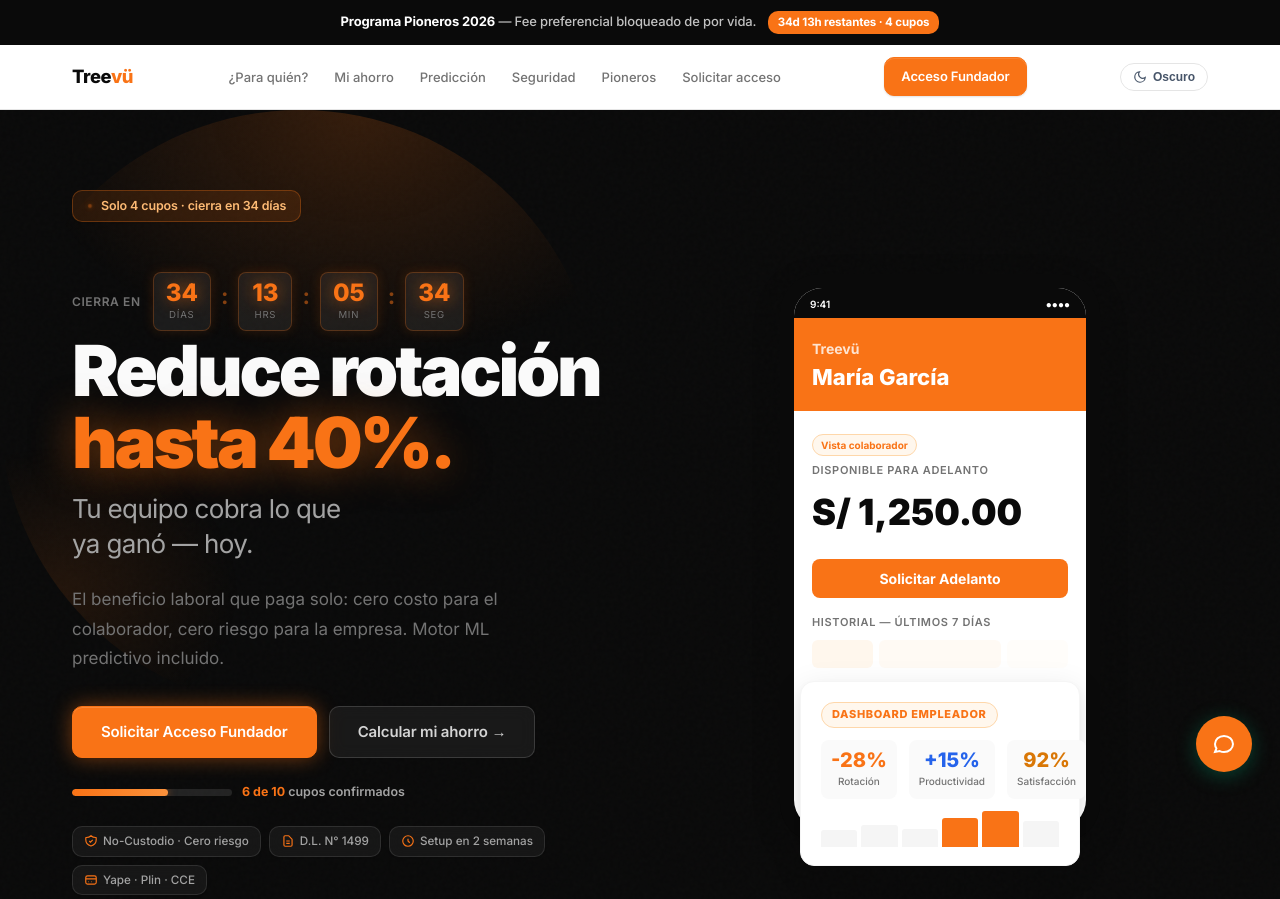
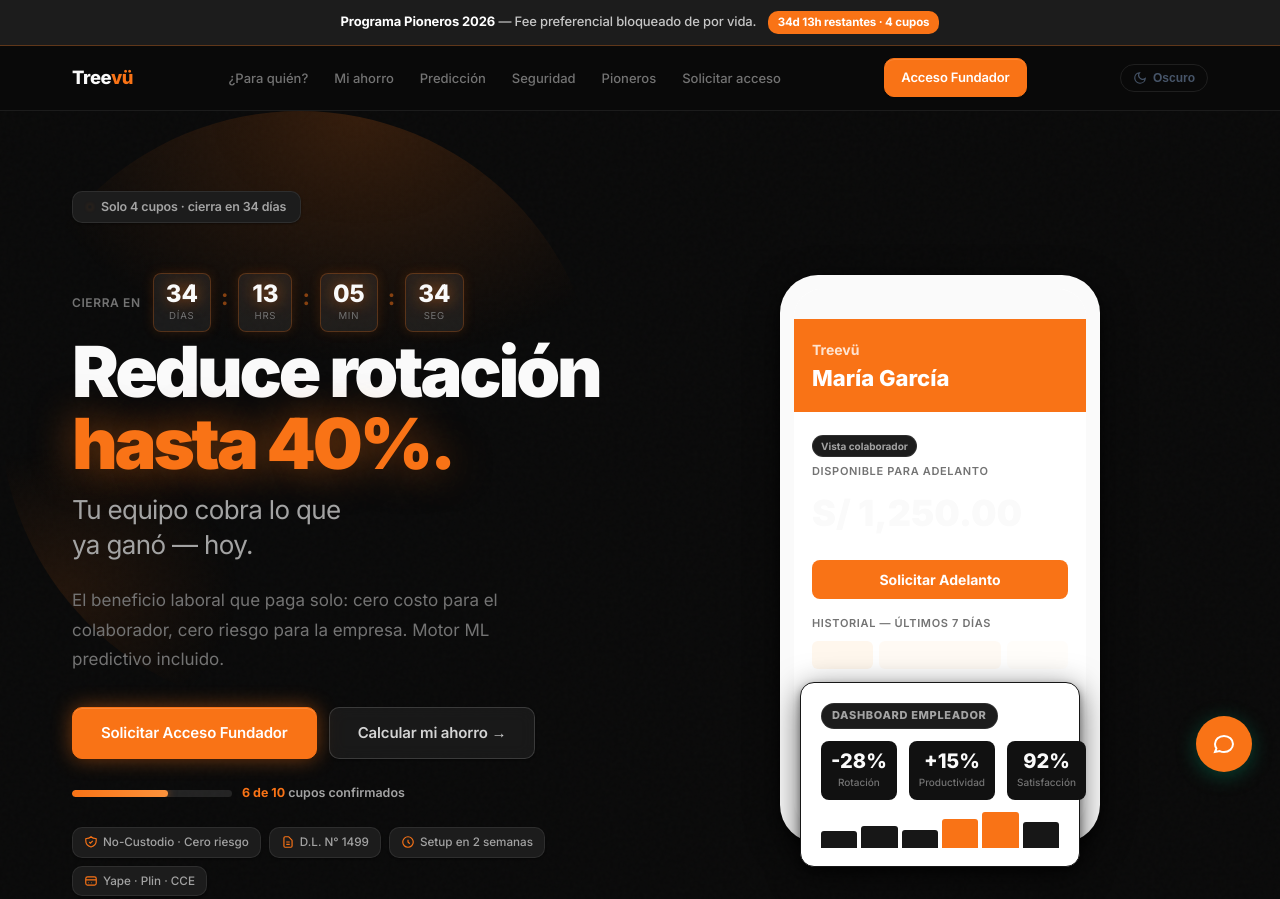
Before and after one commit to Treevu-ai/treevu-ai-repo-landing, a website: page index.html in a window 1280 px wide. Shown: the top 899 px of the page. Drawn offline with Linux system fonts and the light colour scheme.

Commit message:
Dark theme global: toda la página en paleta oscura + naranja coherente

```diff
--- a/index.html
+++ b/index.html
@@ -22,61 +22,63 @@
   --danger:         #DC2626;
   --warning:        #F59E0B;
 
-  /* Neutrals — 5-level text hierarchy (Brex/Mercury pattern) */
-  --text-strong:    #0a0a0a;
-  --text-default:   #171717;
-  --text-subdued:   #525252;
+  /* Text — dark-first (light text on dark bg) */
+  --text-strong:    #fafafa;
+  --text-default:   #e5e5e5;
+  --text-subdued:   #a3a3a3;
   --text-dim:       #737373;
-  --text-disabled:  #a3a3a3;
-
-  /* Surface */
-  --neutral-900:    #0a0a0a;
-  --neutral-800:    #171717;
-  --neutral-700:    #404040;
+  --text-disabled:  #525252;
+
+  /* Surfaces */
+  --surface-base:    #0a0a0a;
+  --surface-raised:  #141414;
+  --surface-overlay: #1c1c1c;
+  --surface-alt:     #111111;
+
+  /* Neutrals — remapped for dark */
+  --neutral-900:    #fafafa;
+  --neutral-800:    #e5e5e5;
+  --neutral-700:    #a3a3a3;
   --neutral-500:    #737373;
-  --neutral-400:    #a3a3a3;
-  --neutral-300:    #d4d4d4;
-  --neutral-200:    #e5e5e5;
-  --neutral-100:    #f5f5f5;
-  --neutral-50:     #fafafa;
+  --neutral-400:    #525252;
+  --neutral-300:    #2a2a2a;
+  --neutral-200:    #1f1f1f;
+  --neutral-100:    #171717;
+  --neutral-50:     #111111;
   --white:          #FFFFFF;
 
-  /* Borders — rgba (more sophisticated than solid) */
-  --border-default: rgba(0,0,0,0.08);
-  --border-strong:  rgba(0,0,0,0.14);
-  --border-subtle:  rgba(0,0,0,0.05);
+  /* Borders — rgba light on dark */
+  --border-default: rgba(255,255,255,0.08);
+  --border-strong:  rgba(255,255,255,0.15);
+  --border-subtle:  rgba(255,255,255,0.04);
+  --border-orange:  rgba(249,115,22,0.3);
 
   /* Typography */
   --font-head:      'Inter', sans-serif;
   --font-body:      'Inter', sans-serif;
 
-  /* Radius — fintech standard 10-16px, no pills on components */
+  /* Radius */
   --radius-sm:      6px;
   --radius-md:      10px;
   --radius-lg:      14px;
   --radius-xl:      20px;
 
-  /* Shadows — fintech standard: soft, single layer */
-  --shadow-xs:      0 1px 2px rgba(0,0,0,0.05);
-  --shadow-sm:      0 1px 3px rgba(0,0,0,0.06), 0 1px 2px rgba(0,0,0,0.04);
-  --shadow-md:      0 4px 16px rgba(0,0,0,0.08), 0 2px 4px rgba(0,0,0,0.04);
-  --shadow-lg:      0 8px 32px rgba(0,0,0,0.10), 0 4px 8px rgba(0,0,0,0.04);
-
-  /* Transitions — fintech standard 300-500ms */
+  /* Shadows — deeper for dark */
+  --shadow-xs:      0 1px 2px rgba(0,0,0,0.4);
+  --shadow-sm:      0 1px 3px rgba(0,0,0,0.5), 0 1px 2px rgba(0,0,0,0.3);
+  --shadow-md:      0 4px 16px rgba(0,0,0,0.5), 0 2px 4px rgba(0,0,0,0.3);
+  --shadow-lg:      0 8px 32px rgba(0,0,0,0.6), 0 4px 8px rgba(0,0,0,0.4);
+  --shadow-orange:  0 0 20px rgba(249,115,22,0.2);
+
+  /* Transitions */
   --transition-fast:   150ms ease-out;
   --transition-base:   300ms ease-out;
   --transition-slow:   500ms ease-in-out;
 
-  /* Spacing base unit: 16px */
-  --space-1:  4px;
-  --space-2:  8px;
-  --space-3:  12px;
-  --space-4:  16px;
-  --space-6:  24px;
-  --space-8:  32px;
-  --space-12: 48px;
-  --space-16: 64px;
-  --space-18: 72px;
+  /* Spacing */
+  --space-1:  4px;  --space-2:  8px;  --space-3:  12px;
+  --space-4:  16px; --space-6:  24px; --space-8:  32px;
+  --space-12: 48px; --space-16: 64px; --space-18: 72px;
 }
 
 *, *::before, *::after { box-sizing: border-box; margin: 0; padding: 0; }
@@ -88,7 +90,7 @@
   font-size: 16px;
   line-height: 1.6;
   color: var(--text-subdued);
-  background: var(--white);
+  background: var(--surface-base);
   -webkit-font-smoothing: antialiased;
   -moz-osx-font-smoothing: grayscale;
 }
@@ -98,7 +100,7 @@
 @media (max-width: 1024px) { .container { padding: 0 var(--space-12); } }
 @media (max-width: 640px)  { .container { padding: 0 var(--space-6); } }
 .section { padding: clamp(64px, 7vw, 96px) 0; }
-.section-alt { background: var(--neutral-50); }
+.section-alt { background: var(--surface-alt); }
 .section-tag {
   display: inline-flex; align-items: center; gap: 6px;
   font-size: 11px; font-weight: 600;
@@ -153,13 +155,14 @@
 }
 .btn-primary:active { background: var(--brand-active); transform: translateY(1px); }
 .btn-outline {
-  background: var(--white); color: var(--text-default);
+  background: rgba(255,255,255,0.06); color: var(--text-default);
   border-color: var(--border-strong);
   box-shadow: var(--shadow-xs);
 }
 .btn-outline:hover {
-  background: var(--neutral-50);
-  border-color: var(--neutral-400);
+  background: rgba(255,255,255,0.10);
+  border-color: rgba(255,255,255,0.2);
+  color: var(--text-strong);
   box-shadow: var(--shadow-sm);
 }
 .btn-lg { padding: 13px 28px; font-size: 0.9375rem; }
@@ -168,32 +171,28 @@
 /* --- NAV --- */
 .nav {
   position: sticky; top: 0; z-index: 100;
-  background: rgba(255,255,255,0.85);
+  background: rgba(10,10,10,0.85);
   backdrop-filter: blur(20px);
   -webkit-backdrop-filter: blur(20px);
-  border-bottom: 1px solid var(--neutral-200);
+  border-bottom: 1px solid var(--border-default);
 }
 .nav-inner {
   display: flex; align-items: center; justify-content: space-between;
-  height: 64px;
-  gap: 32px;
+  height: 64px; gap: 32px;
 }
 .nav-logo {
   font-family: var(--font-head); font-size: 1.15rem; font-weight: 800;
-  color: var(--neutral-900); text-decoration: none; letter-spacing: -0.02em;
+  color: var(--text-strong); text-decoration: none; letter-spacing: -0.02em;
 }
 .nav-logo span { color: var(--brand); }
-.nav-links {
-  display: flex; align-items: center; gap: 6px;
-  list-style: none;
-}
+.nav-links { display: flex; align-items: center; gap: 6px; list-style: none; }
 .nav-links a {
   font-size: 0.8125rem; font-weight: 500;
-  color: var(--neutral-500); text-decoration: none;
+  color: var(--text-dim); text-decoration: none;
   padding: 6px 10px; border-radius: var(--radius-md);
-  transition: color 0.12s, background 0.12s;
-}
-.nav-links a:hover { color: var(--neutral-900); background: var(--neutral-100); }
+  transition: color var(--transition-base), background var(--transition-base);
+}
+.nav-links a:hover { color: var(--text-strong); background: rgba(255,255,255,0.06); }
 .nav-cta { margin-left: 8px; padding: 8px 16px; font-size: 0.8125rem; font-weight: 600; white-space: nowrap; }
 .nav-mobile-toggle {
   display: none; background: none; border: none; cursor: pointer;
@@ -1961,6 +1960,90 @@
 .hero .founder-avatar { background: rgba(249,115,22,0.2); color: #F97316; }
 .hero .founder-info strong { color: #e5e5e5; }
 .hero .founder-info a { color: #F97316; }
+
+/* ══════════════════════════════════════════════════
+   DARK THEME GLOBAL OVERRIDE
+   Aplica paleta oscura + naranja a todo el sitio
+   ══════════════════════════════════════════════════ */
+
+/* Textos */
+h1,h2,h3,h4,h5,h6 { color: var(--text-strong); }
+p { color: var(--text-subdued); }
+.section-title { color: var(--text-strong); }
+.section-subtitle { color: var(--text-dim); }
+.section-tag { background: var(--surface-raised); border-color: var(--border-default); color: var(--text-subdued); }
+
+/* Superficie de secciones */
+.section { background: var(--surface-base); }
+.section-alt { background: var(--surface-alt); }
+
+/* Cards y contenedores genéricos */
+[class*="card"], [class*="-card"], [class*="box"],
+[class*="-step"], [class*="-item"], [class*="-panel"],
+[class*="-grid"] > div, [class*="-list"] > li {
+  background: var(--surface-raised) !important;
+  border-color: var(--border-default) !important;
+  color: var(--text-subdued) !important;
+}
+[class*="card"] h3, [class*="-card"] h3, [class*="-step"] h3,
+[class*="card"] h4, [class*="-card"] h4,
+[class*="-item"] strong, [class*="-step"] strong { color: var(--text-strong) !important; }
+
+/* Inputs y formularios */
+input, textarea, select {
+  background: var(--surface-overlay) !important;
+  border-color: var(--border-default) !important;
+  color: var(--text-default) !important;
+}
+input::placeholder, textarea::placeholder { color: var(--text-disabled) !important; }
+input:focus, textarea:focus, select:focus {
+  border-color: var(--brand) !important;
+  box-shadow: 0 0 0 3px rgba(249,115,22,0.15) !important;
+  outline: none;
+}
+label { color: var(--text-subdued) !important; }
+
+/* Tabla comparativa */
+table { background: var(--surface-raised); }
+th { background: var(--surface-overlay) !important; color: var(--text-default) !important; }
+td { border-color: var(--border-default) !important; color: var(--text-subdued) !important; }
+tr:hover td { background: rgba(249,115,22,0.04) !important; }
+
+/* FAQs */
+.faq-question { color: var(--text-default) !important; background: var(--surface-raised) !important; }
+.faq-answer { background: var(--surface-overlay) !important; color: var(--text-dim) !important; }
+
+/* Footer */
+footer, .footer { background: var(--surface-alt) !important; border-top: 1px solid var(--border-default) !important; }
+footer *, .footer * { color: var(--text-dim) !important; }
+footer a:hover, .footer a:hover { color: var(--brand) !important; }
+
+/* Urgency bar */
+.urgency-bar { background: var(--surface-overlay) !important; border-bottom: 1px solid var(--border-orange); }
+
+/* Badges y tags de sección */
+[class*="tag"], [class*="badge"], [class*="chip"] {
+  background: var(--surface-overlay) !important;
+  border-color: var(--border-default) !important;
+  color: var(--text-subdued) !important;
+}
+[class*="tag"] svg, [class*="badge"] svg, [class*="chip"] svg { color: var(--brand) !important; }
+
+/* Números y métricas destacadas */
+[class*="-num"], [class*="-metric"], [class*="-stat"],
+[class*="-amount"], [class*="-value"] { color: var(--text-strong) !important; }
+
+/* Precio / pricing */
+[class*="price"], [class*="precio"] { color: var(--text-strong) !important; }
+
+/* Separadores */
+hr { border-color: var(--border-default) !important; }
+
+/* Scrollbar */
+::-webkit-scrollbar { width: 6px; background: var(--surface-raised); }
+::-webkit-scrollbar-thumb { background: var(--border-strong); border-radius: 99px; }
+
+/* ══════════════════════════════════════════════════ */
 
 /* ── FINTECH CARD STANDARD: 14px radius, shadow-md, 32px padding, rgba border ── */
 .card, .problem-card, .aplica-card, .flow-step, .benefit-item,
```
